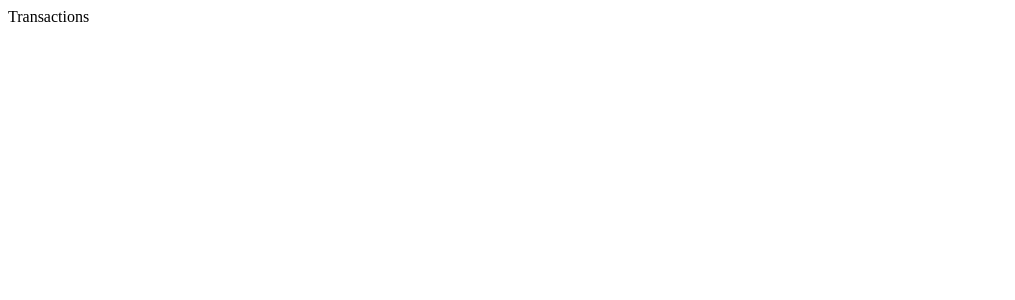
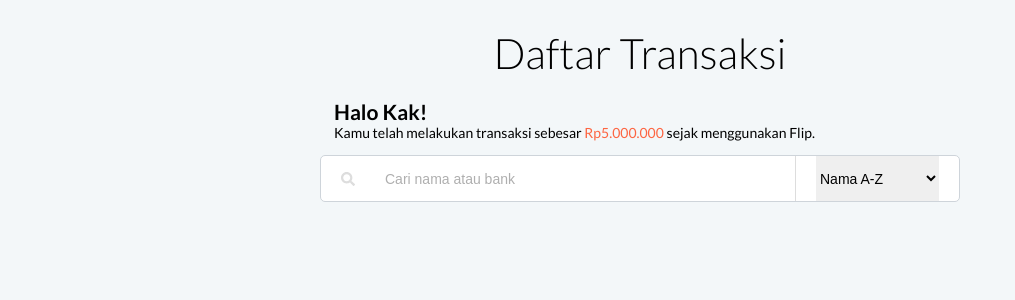
Before and after one commit to sustiono/flip-transaction-list, a React (Create React App) app: page / in a window 1280 px wide. Shown: the top 300 px of the page, without its empty margins (0-1015 px from the left). Built offline with nearby package versions, Linux system fonts and the light colour scheme.

Commit message:
Add filter UI

```diff
--- a/public/index.html
+++ b/public/index.html
@@ -24,7 +24,15 @@
       work correctly both with client-side routing and a non-root public URL.
       Learn how to configure a non-root public URL by running `npm run build`.
     -->
-    <title>React App</title>
+
+    <!-- Google Fonts -->
+    <link rel="preconnect" href="https://fonts.gstatic.com" />
+    <link
+      href="https://fonts.googleapis.com/css2?family=Lato:wght@300;400;700&display=swap"
+      rel="stylesheet"
+    />
+
+    <title>Flip</title>
   </head>
   <body>
     <noscript>You need to enable JavaScript to run this app.</noscript>
--- a/src/assets/style/index.scss
+++ b/src/assets/style/index.scss
@@ -0,0 +1,124 @@
+* {
+  font-size: 14px;
+}
+
+html,
+body,
+#root {
+  margin: 0;
+  height: 100%;
+  font-family: "Lato", sans-serif;
+}
+
+body {
+  background-color: #f3f7f9;
+}
+
+#root {
+  max-width: 100%;
+  margin: 0 auto;
+
+  .transaction-container {
+    display: flex;
+    flex-direction: column;
+    .header {
+      padding: 1rem;
+      display: flex;
+      flex-direction: column;
+      p.title {
+        font-size: 3rem;
+        font-weight: 300;
+        text-align: center;
+        margin-top: 1rem;
+        margin-bottom: 1.5rem;
+      }
+      .greating {
+        font-weight: 600;
+        font-size: 1.5rem;
+      }
+      .info .price {
+        color: #fd6542;
+      }
+    }
+    .filter {
+      height: 45px;
+      display: flex;
+      flex-wrap: wrap;
+      // justify-content: space-between;
+      // align-items: center;
+      background-color: #fff;
+      border-radius: 5px;
+      border: 1px solid #ced4da;
+      .search {
+        flex-basis: 0;
+        -webkit-box-flex: 1;
+        -ms-flex-positive: 1;
+        flex-grow: 1;
+        max-width: 100%;
+        border-right: 1px solid #ddd;
+        .icon-search {
+          color: #ddd;
+          float: left;
+          height: 100%;
+          display: grid;
+          place-items: center;
+          margin: 0 30px 0 20px;
+        }
+        .input-search {
+          height: 100%;
+          display: grid;
+          place-items: center;
+          input {
+            height: 100%;
+            width: 100%;
+            border: none;
+            background-color: transparent;
+            &:focus-visible {
+              outline: none;
+            }
+            &::-webkit-input-placeholder {
+              /* Edge */
+              color: #afafaf;
+            }
+            &:-ms-input-placeholder {
+              /* Internet Explorer 10-11 */
+              color: #afafaf;
+            }
+            &::placeholder {
+              color: #afafaf;
+            }
+          }
+        }
+      }
+      .sort {
+        margin: 0 20px;
+        select {
+          height: 100%;
+          border: none;
+          &:focus-visible {
+            outline: none;
+          }
+        }
+      }
+    }
+  }
+}
+
+//------------------------- Breakpoints Responsive Page -------------------------
+@media (min-width: 576px) {
+  #root {
+    max-width: 85%;
+  }
+}
+
+@media (min-width: 768px) {
+  #root {
+    max-width: 75%;
+  }
+}
+
+@media (min-width: 992px) {
+  #root {
+    max-width: 50%;
+  }
+}
--- a/src/pages/Transactions/index.js
+++ b/src/pages/Transactions/index.js
@@ -1,5 +1,37 @@
+import { FaSearch } from "react-icons/fa";
+
 const Transactions = () => {
-  return <div>Transactions</div>;
+  return (
+    <div className='transaction-container'>
+      <div className='header'>
+        <p className='title'>Daftar Transaksi</p>
+        <div className='greating'>Halo Kak!</div>
+        <div className='info'>
+          Kamu telah melakukan transaksi sebesar{" "}
+          <span className='price'>Rp5.000.000</span> sejak menggunakan Flip.
+        </div>
+      </div>
+
+      <div className='filter'>
+        <div className='search'>
+          <div className='icon-search'>
+            <FaSearch />
+          </div>
+          <div className='input-search'>
+            <input type='text' placeholder='Cari nama atau bank' />
+          </div>
+        </div>
+        <div className='sort'>
+          <select name='cars' id='cars'>
+            <option value='name-asc'>Nama A-Z</option>
+            <option value='name-desc'>Nama Z-A</option>
+            <option value='date-asc'>Tanggal terbaru</option>
+            <option value='date-desc'>Tanggal Terlama</option>
+          </select>
+        </div>
+      </div>
+    </div>
+  );
 };
 
 export default Transactions;
```
